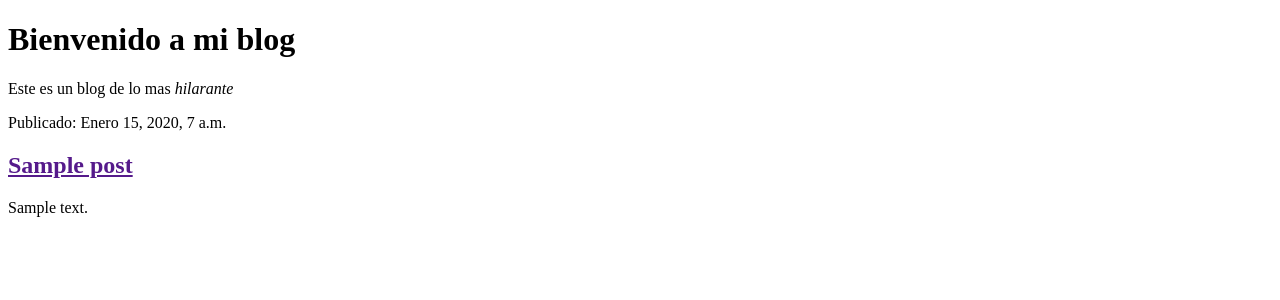
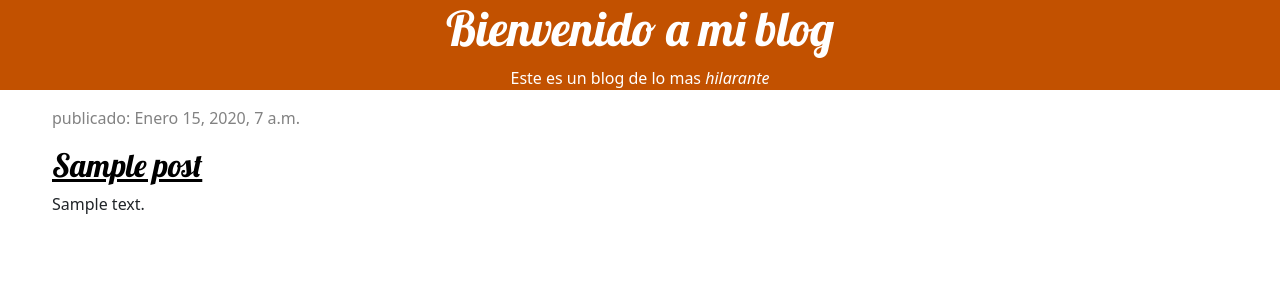
Before and after one commit to AlexanderGraus/blog, a Django app: page / in a window 1280 px wide. Shown: the top 300 px of the page. Run offline with Django 3.2, Linux system fonts and the light colour scheme; tables that the repository leaves empty hold one stand-in row (values such as "Sample post").

Commit message:
Agregadas vistas y plantilla para el detalle del post del blog asi como tambien css para el sitio

```diff
--- /dev/null
+++ b/blog/static/css/blog.css
@@ -0,0 +1,49 @@
+.page-header {
+    background-color: #C25100;
+    margin-top: 0;
+    text-align: center;
+}
+
+.page-header h1, .page-header h1 a, .page-header h1 a:visited, .page-header h1 a:active {
+    color: #ffffff;
+    font-size: 36pt;
+    text-decoration: none;
+}
+.page-header p{
+    color: #ffffff;
+}
+
+.content {
+    margin-left: 40px;
+}
+
+h1, h2, h3, h4 {
+    font-family: 'Lobster', cursive;
+}
+
+.date {
+    color: #828282;
+}
+
+.save {
+    float: right;
+}
+
+.post-form textarea, .post-form input {
+    width: 100%;
+}
+
+.top-menu, .top-menu:hover, .top-menu:visited {
+    color: #ffffff;
+    float: right;
+    font-size: 26pt;
+    margin-right: 20px;
+}
+
+.post {
+    margin-bottom: 70px;
+}
+
+.post h2 a, .post h2 a:visited {
+    color: #000000;
+}
--- /dev/null
+++ b/blog/templates/blog/base.html
@@ -0,0 +1,25 @@
+{% load static %}
+
+<head>
+  <title>El Blog</title>
+  <link href="https://cdn.jsdelivr.net/npm/bootstrap@5.0.0-beta3/dist/css/bootstrap.min.css" rel="stylesheet"
+    integrity="sha384-eOJMYsd53ii+scO/bJGFsiCZc+5NDVN2yr8+0RDqr0Ql0h+rP48ckxlpbzKgwra6" crossorigin="anonymous">
+  <link href="//fonts.googleapis.com/css?family=Lobster&subset=latin,latin-ext" rel="stylesheet" type="text/css">
+  <link rel="stylesheet" href="{% static 'css/blog.css' %}">
+</head>
+
+<body>
+    <div class="page-header">
+        <h1>Bienvenido a mi blog</h1>
+        <p>Este es un blog de lo mas <em>hilarante</em></p>
+    </div>
+    <div class="content container">
+        <div class="row">
+            <div class="col-md-8">
+            {% block content %}
+            {% endblock %}
+            </div>
+        </div>
+    </div>
+</body>
+</html>
--- a/blog/templates/blog/post_list.html
+++ b/blog/templates/blog/post_list.html
@@ -1,22 +1,13 @@
-<!DOCTYPE html>
-<html lang="es">
-  <head>
-    <meta charset="UTF-8" />
-    <meta http-equiv="X-UA-Compatible" content="IE=edge" />
-    <meta name="viewport" content="width=device-width, initial-scale=1.0" />
-    <title>El Blog</title>
-  </head>
-  <body>
-    <div>
-      <h1>Bienvenido a mi blog</h1>
-      <p>Este es un blog de lo mas <em>hilarante</em></p>
+{%extends 'blog/base.html' %}
+
+{% block content %}
+  {% for post in posts %}
+    <div class="post">
+      <div class="date">
+        <p>publicado: {{ post.published_date }}</p>
+      </div>
+      <h2><a href="{% url 'post_detail' pk=post.pk %}">{{ post.title }}</a></h2>
+      <p>{{ post.text|linebreaksbr }}</p>
     </div>
-    {% for post in posts %}
-      <div>
-        <p> Publicado: {{post.published_date}}</p>
-        <h2><a href="">{{post.title}}</a></h2>
-        <p>{{post.text|linebreaksbr}}</p>
-      </div>
-    {% endfor %}
-  </body>
-</html>
+  {% endfor %}
+{% endblock %}
--- a/blog/urls.py
+++ b/blog/urls.py
@@ -3,4 +3,6 @@ from . import views
 
 urlpatterns = [
     path('',views.post_list, name='post_list'),
+    path('post/<int:pk>/', views.post_detail, name='post_detail'),
+    # django va a pasar un int con el nombre pk, este lo va a sacar de la url que ponga el usuario
 ]
--- a/blog/views.py
+++ b/blog/views.py
@@ -1,9 +1,15 @@
 from django.shortcuts import render
 from django.utils import timezone
 from .models import Post
+from django.shortcuts import render, get_object_or_404
 
 # Create your views here.
 
 def post_list(request):
     posts = Post.objects.filter(published_date__lte=timezone.now()).order_by('published_date')
     return render(request,'blog/post_list.html',{"posts":posts})
+
+def post_detail(request,pk): #la variable se tiene que llamar exactamente pk porque asi la defini en urls
+    post = get_object_or_404(Post, pk = pk)
+    return render(request,'blog/post_detail.html',{'post':post})
+    # mando a renderizar la vista y le envio el post
```
Also changed, not shown: blog/templates/blog/post_detail.html (added, +13 -0 lines).
